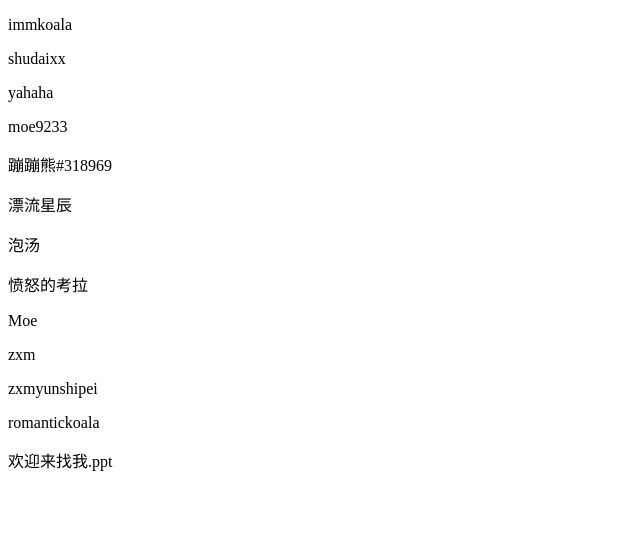
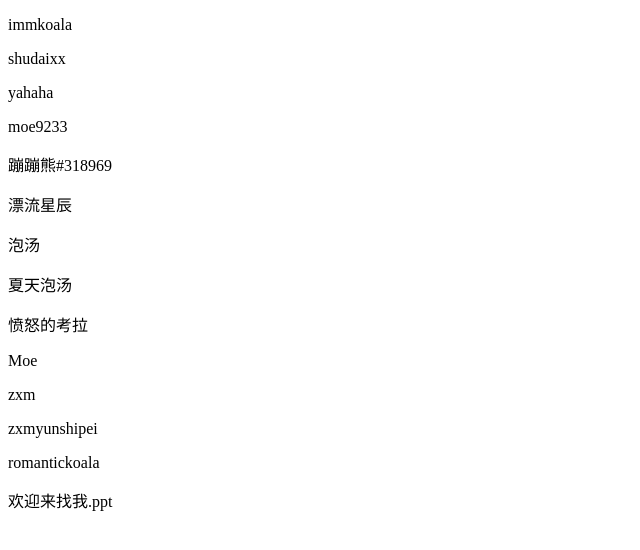
Before and after one commit to Sonz/immkoala, a website: page index.html in a window 1280 px wide. Shown: the whole page, without its empty margins (0-640 px from the left). Drawn offline with Linux system fonts and the light colour scheme.

Commit message:
feat: imkl

```diff
--- a/index.html
+++ b/index.html
@@ -13,6 +13,7 @@
   <p title="台服战网">蹦蹦熊#318969</p>
   <p title="德">漂流星辰</p>
   <p title="DK">泡汤</p>
+  <p title="猎人">夏天泡汤</p>
   <p title="暗黑4">愤怒的考拉</p>
   <p title="github">Moe</p>
   <p title="github">zxm</p>
```
